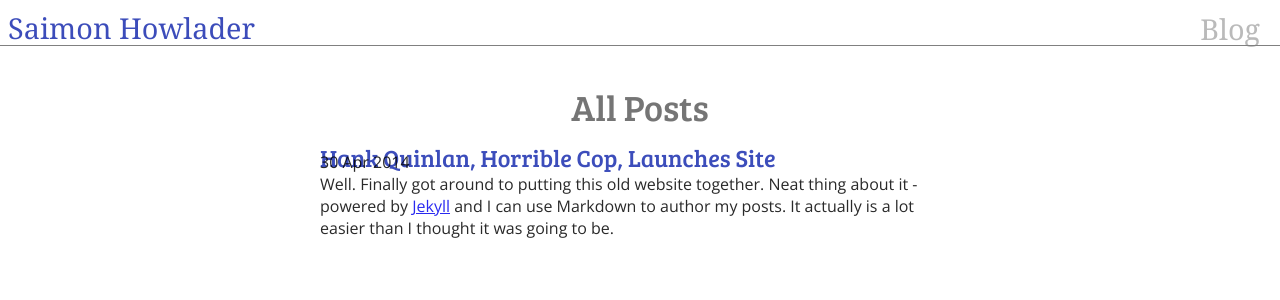
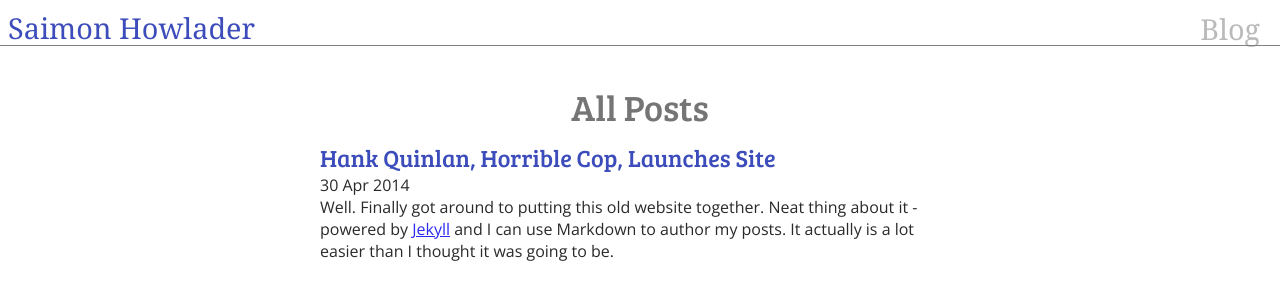
Before and after one commit to saimonhowlader/saimonhowlader.github.io, a Jekyll site: the page built from blog/index.html, in a window 1280 px wide. Shown: the top 300 px of the page. Built offline with Jekyll 4.4.1, drawn with Linux system fonts in a browser that asks for light colours.

Commit message:
Update main.css

```diff
--- a/css/main.css
+++ b/css/main.css
@@ -412,7 +412,7 @@ Blog Homepage
 .excerpt-metadata {
     color: black;
     opacity: .84;
-    margin-top: -2.5ch;
+    margin-top: 0ch;
     font-family: 'Open Sans', sans-serif;
     font-weight: 300;
     font-size: 1rem;
```
